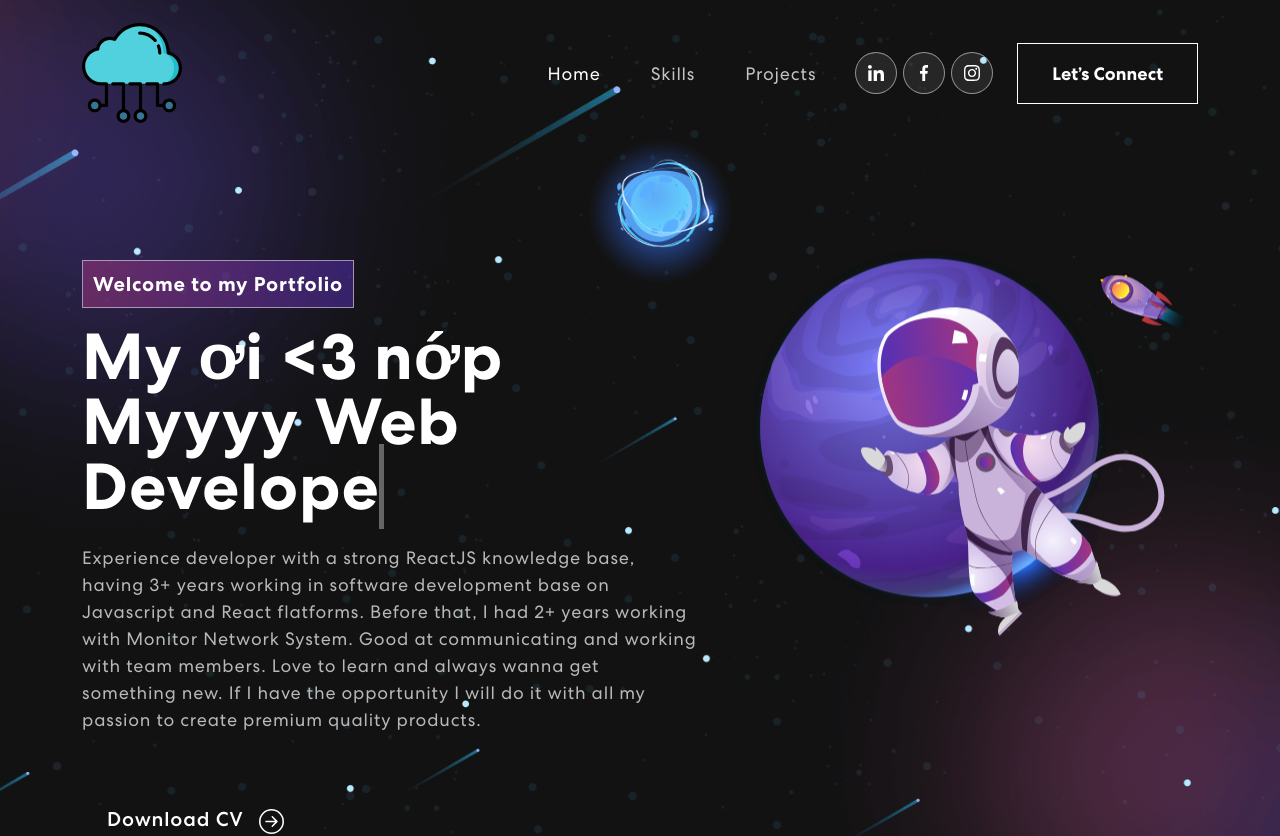
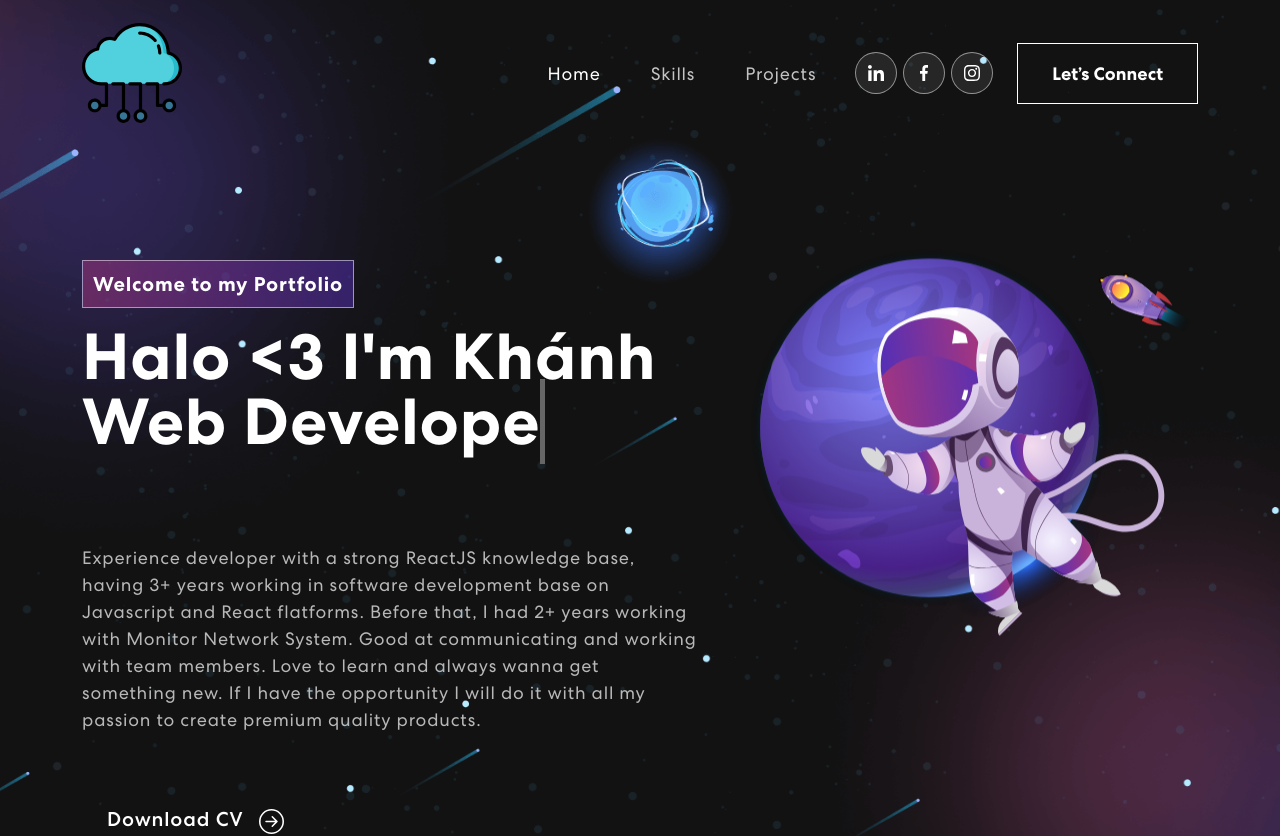
Before and after one commit to kozscsnow/my_portfolio, a React (Vite) app: page / in a window 1280 px wide. Shown: the top 836 px of the page. Built offline with nearby package versions, Linux system fonts and the light colour scheme.

Commit message:
refactor

```diff
--- a/src/components/Banner/index.tsx
+++ b/src/components/Banner/index.tsx
@@ -65,7 +65,7 @@ export const Banner = () => {
                 >
                   <span className="tagline">Welcome to my Portfolio</span>
                   <h1>
-                    {`My ơi <3 nớp Myyyy`} {/* {`Halo <3 I'm Khánh`}{' '} */}
+                    {`Halo <3 I'm Khánh`}{' '}
                     <span
                       className="txt-rotate"
                       data-rotate='[ "Web Developer", "Frontend"]'
```
